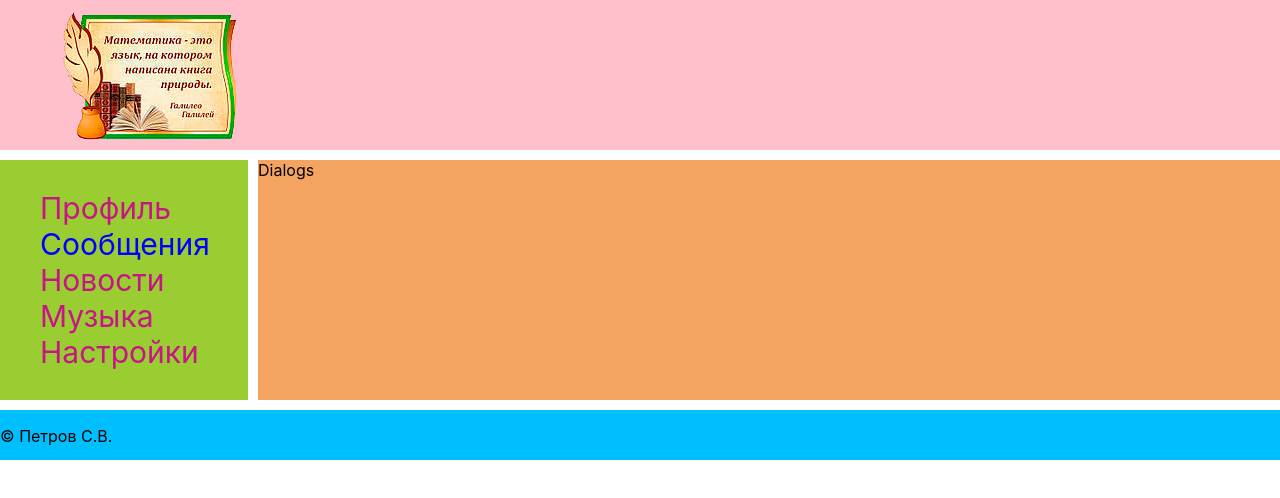
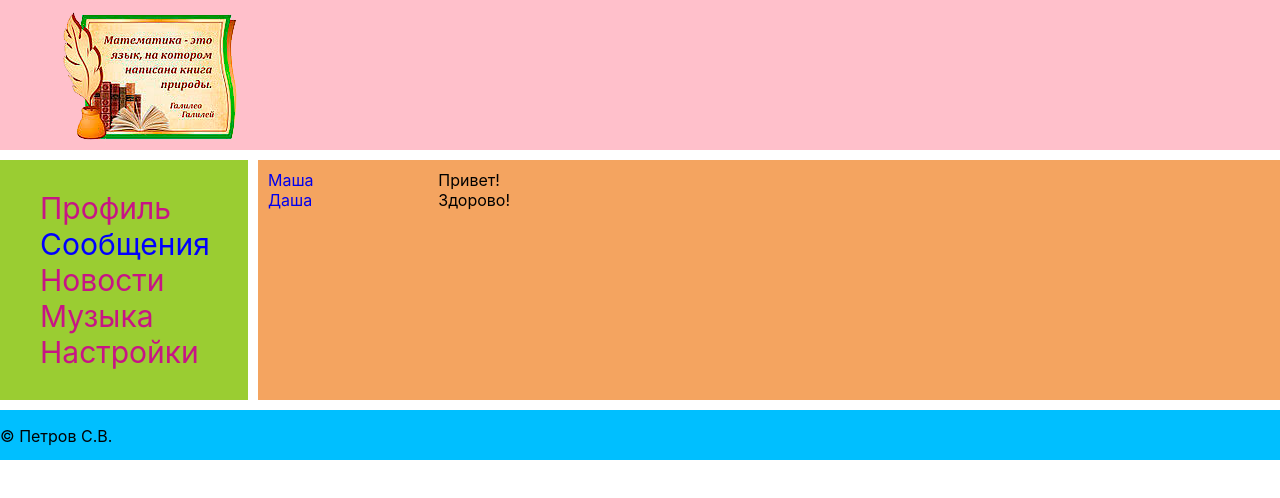
Before and after one commit to zerkalo70/lyubapidan, a React (Create React App) app: page /dialogs in a window 1280 px wide. Shown: the top 498 px of the page. Built offline with nearby package versions, Linux system fonts and the light colour scheme.

Commit message:
lesson 21

```diff
--- a/src/Components/Dialogs/dialogs.module.css
+++ b/src/Components/Dialogs/dialogs.module.css
@@ -0,0 +1,24 @@
+.dialogs {
+    display: grid;
+    grid-template-columns: 2fr 10fr;
+}
+
+.dialogsItems {
+    grid-column: 1/2;
+    padding: 10px;
+}
+
+.dialogsItems .active {
+    color: mediumvioletred;
+}
+
+.dialog a {
+    text-decoration: none;
+}
+
+.messages {
+    grid-column: 2/3;
+    padding: 10px;
+}
+
+.message {}
--- a/src/Components/Dialogs/dialogs.tsx
+++ b/src/Components/Dialogs/dialogs.tsx
@@ -1,10 +1,22 @@
 import React from "react";
 import s from "./dialogs.module.css";
+import {NavLink} from "react-router-dom";
 
 function Dialogs() {
     return (
         <div className={s.dialogs}>
-            Dialogs
+            <div className={s.dialogsItems}>
+                <div className={s.dialog + " " + s.active}>
+                    <NavLink to = "/dialogs/1">Маша</NavLink>
+                </div>
+                <div className={s.dialog}>
+                    <NavLink to = "/dialogs/1">Даша</NavLink>
+                </div>
+            </div>
+            <div className={s.messages}>
+                <div className={s.message}>Привет!</div>
+                <div className={s.message}>Здорово!</div>
+            </div>
         </div>
     )
 }
```
